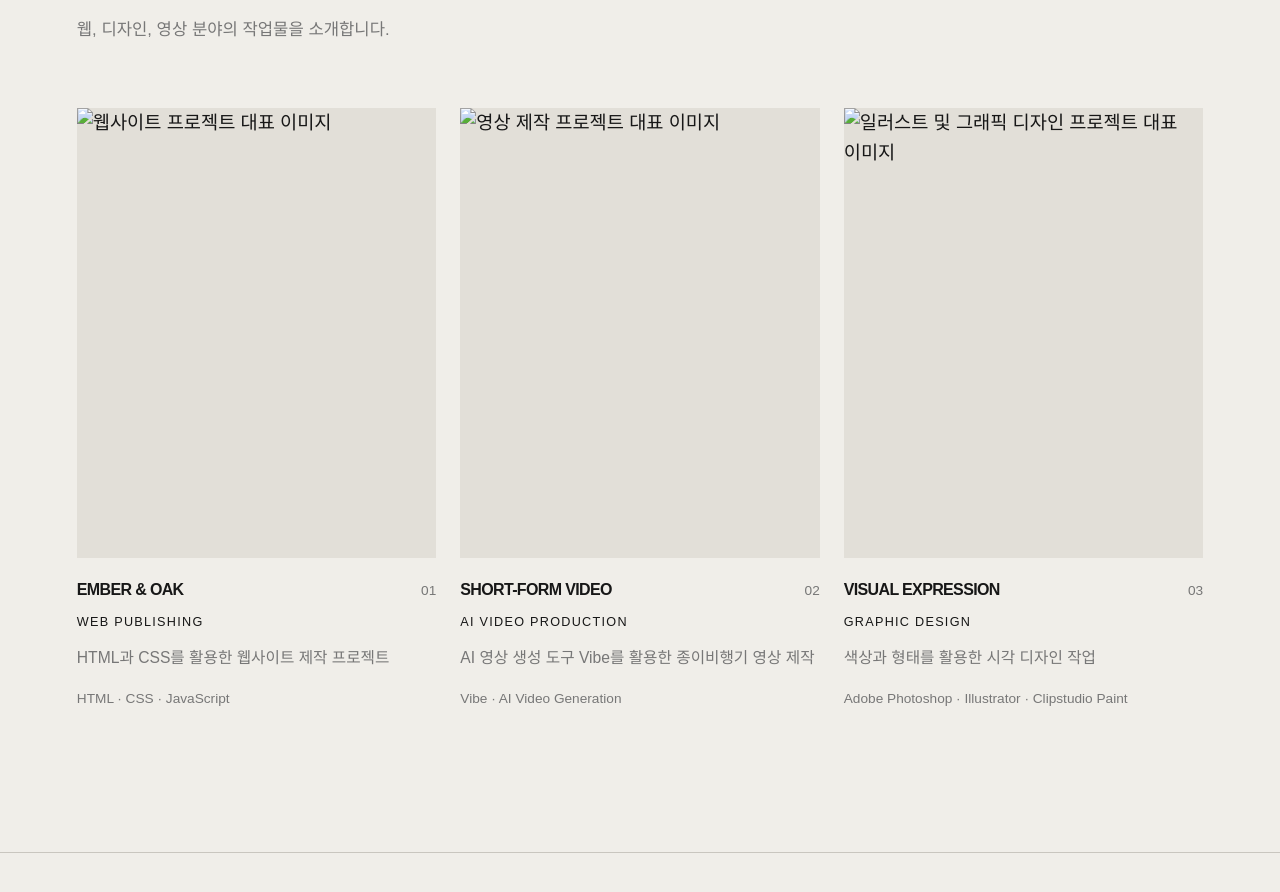
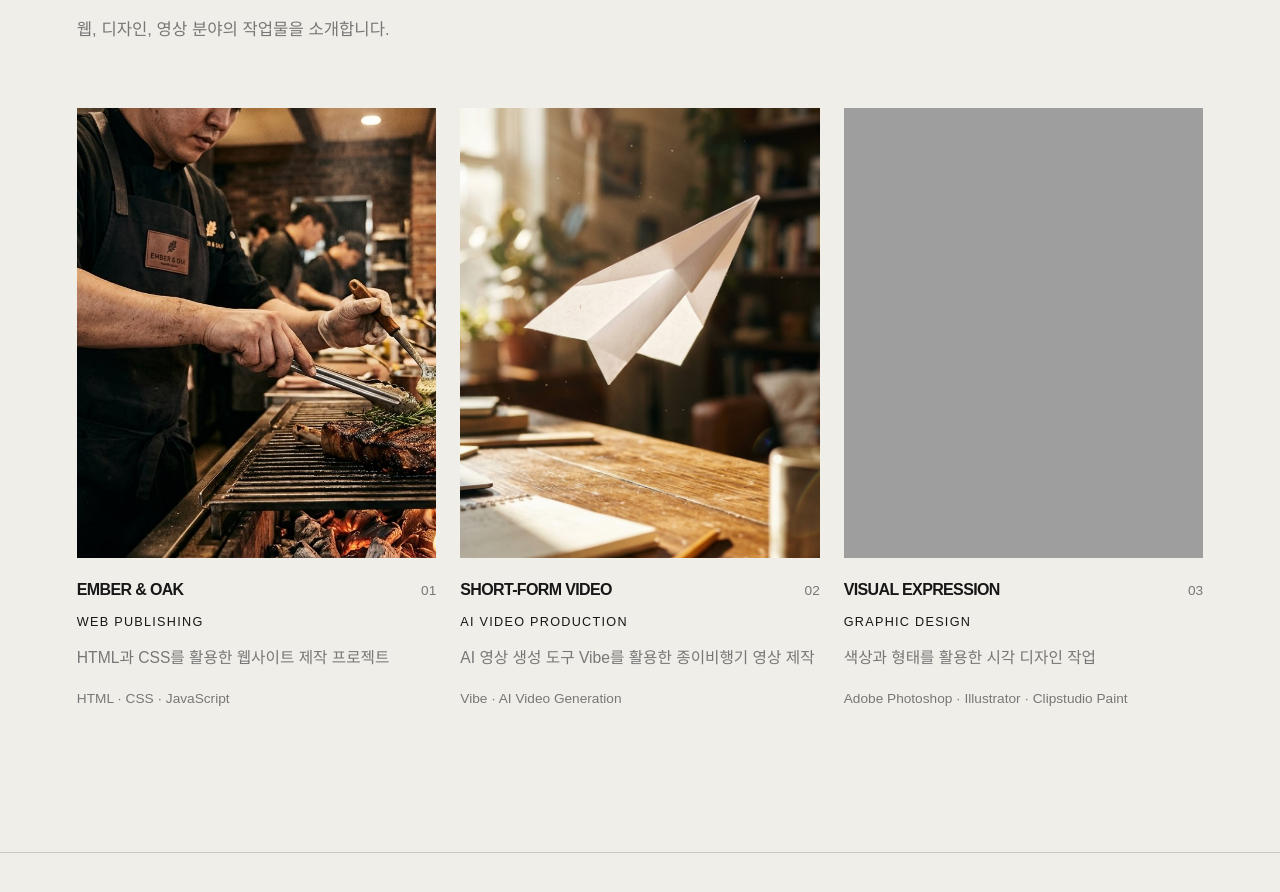
Before and after one commit to ajm080818-star/ajmpofol, a plain HTML site: page index.html in a window 1280 px wide. Shown: the part 989-1881 px from the top of the page. Drawn offline with Linux system fonts and the light colour scheme; the site is published under a folder, as on GitHub Pages, so addresses that start at the root find nothing.

Commit message:
Update index.html

```diff
--- a/index.html
+++ b/index.html
@@ -83,7 +83,7 @@
 
                         <div class="project-image">
                             <img
-                                src="/images/project-web.jpg.jpg"
+                                src="./images/project-web.jpg.jpg"
                                 alt="웹사이트 프로젝트 대표 이미지"
                                 loading="lazy"
                             >
@@ -116,7 +116,7 @@
 
                         <div class="project-image">
                             <img
-                                src="/images/project-video.jpg.jpg"
+                                src="./images/project-video.jpg.jpg"
                                 alt="영상 제작 프로젝트 대표 이미지"
                                 loading="lazy"
                             >
@@ -151,7 +151,7 @@
 
                         <div class="project-image">
                             <img
-                                src="/images/project-design.jpg.jpg"
+                                src="./images/project-design.jpg.jpg"
                                 alt="일러스트 및 그래픽 디자인 프로젝트 대표 이미지"
                                 loading="lazy"
                             >
```
